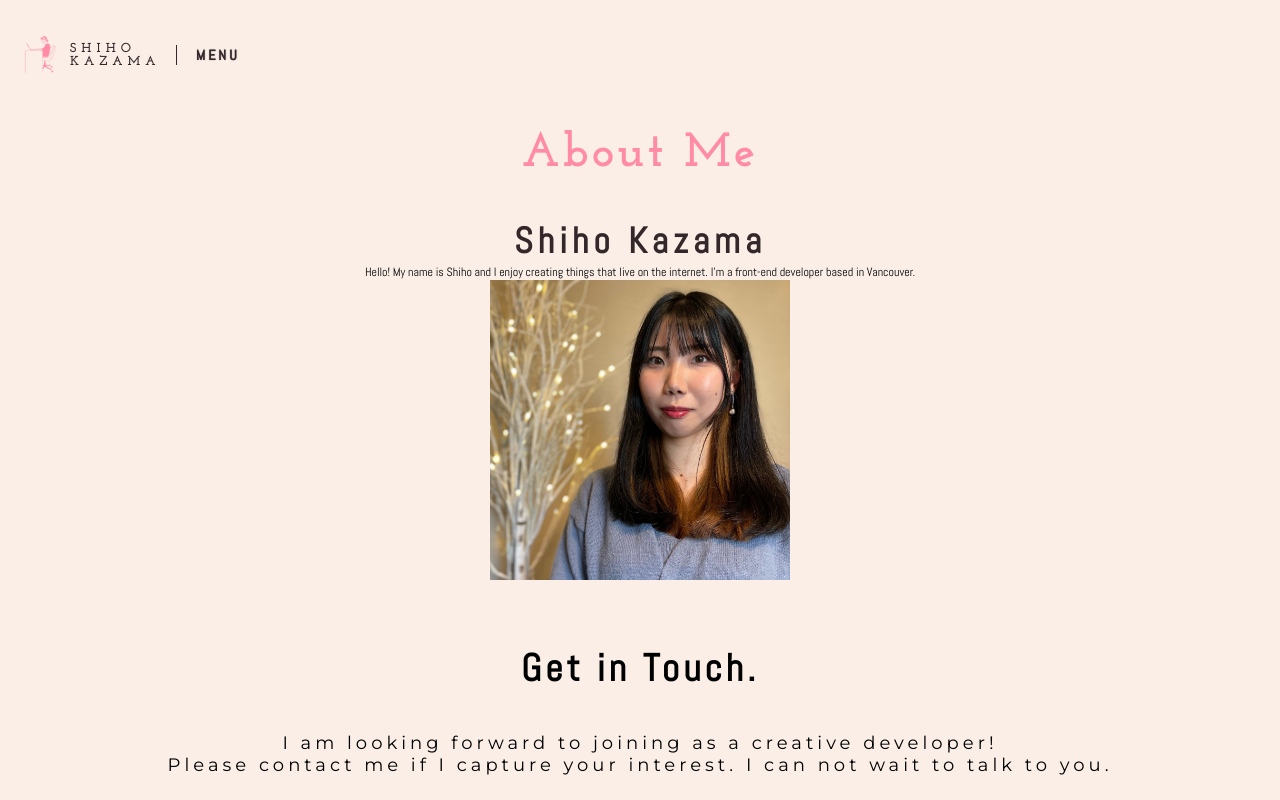
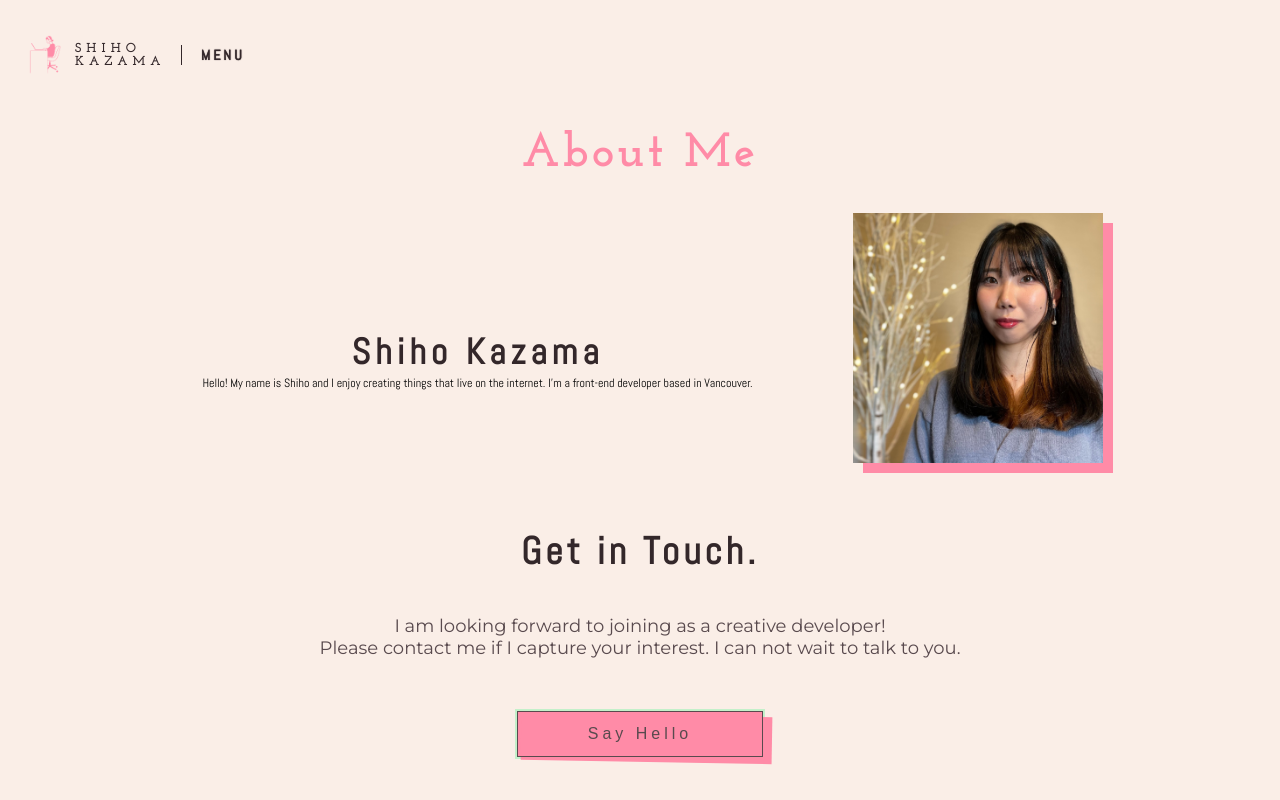
Before and after one commit to miacan2021/Portfolio-page, a React (Create React App) app: page /about in a window 1280 px wide. Shown: the top 800 px of the page. Built offline with nearby package versions, Linux system fonts and the light colour scheme.

Commit message:
changed about page styling

```diff
--- a/src/components/aboutPageLayout/AboutPage.styled.tsx
+++ b/src/components/aboutPageLayout/AboutPage.styled.tsx
@@ -1,14 +1,26 @@
 import styled from "styled-components";
 
 export const AboutPageWrapper = styled.div`
-   width: 80wh;
+   width: 80vw;
+   max-width: 1000px;
    padding-top: 130px;
    text-align: center;
+   margin: auto;
    @media (max-width: ${({theme}) => theme.mobile}) {
         width: 90wh;
        }
 `
+export const Introduce = styled.div`
+    margin-top: 35px;
+    display: flex;
+    align-items: center;
+    justify-content: space-around;
 
+`
+export const Myself = styled.div`
+    width: 60%;
+    padding: 20px;
+`
 export const AboutTitle = styled.h1`
     font-family: 'Josefin Slab', serif;
     font-size: 48px;
@@ -16,10 +28,34 @@
     color: ${({theme}) =>  theme.palette.pink };
 `
 
+export const AboutImg = styled.img`
+    width: 250px;
+    height: 250px;
+    object-fit: cover;
+    box-shadow: 10px 10px 0px ${({theme}) =>  theme.palette.pink };
+    transition: all 0.8s;
+`
 
-
-export const AboutImg = styled.img`
-    width: 300px;
-    height: 300px;
-    object-fit: cover;
+export const AboutMessage = styled.div`
+    position: absolute;
+    top: 50%;
+    left: 50%;transform: translate(-50%, -50%);
+    color: ${({theme}) =>  theme.palette.pink };
+    font-family: 'Abel', sans-serif;
+    letter-spacing: 3px;
+    font-weight: bold;
+    font-size: 28px;
+    opacity: 0;
+    transition: all 0.8s;
 `
+export const AboutImgArea = styled.a`
+    position: relative;
+    cursor: pointer;
+    &:hover ${AboutMessage} {
+        opacity: 1;
+    }
+    &:hover ${AboutImg}{
+    box-shadow: none;
+    filter: grayscale(100%);
+    }
+`
--- a/src/components/aboutPageLayout/AboutPage.tsx
+++ b/src/components/aboutPageLayout/AboutPage.tsx
@@ -1,7 +1,7 @@
 import { Contact } from "../layout/Contact"
 import { GrobalStyles } from "../styles/Globals.styled";
 import { NavBar } from "../layout/NavBar"
-import { AboutImg, AboutPageWrapper, AboutTitle } from "./AboutPage.styled";
+import { AboutImg, AboutImgArea, AboutMessage, AboutPageWrapper, AboutTitle, Introduce, Myself } from "./AboutPage.styled";
 import { ThemeProvider } from "styled-components"
 import { theme } from "../styles/Globals.styled"
 import { AboutH1 } from "../layout/About.styled"
@@ -15,10 +15,17 @@
         <ThemeProvider theme={theme}>
         <AboutPageWrapper>
         <AboutTitle>About Me</AboutTitle>
+        <Introduce>
+        <Myself>
         <AboutH1>Shiho Kazama</AboutH1>
         <p>Hello! My name is Shiho and I enjoy creating things that live on the internet.
             I'm a front-end developer based in Vancouver.</p>
+        </Myself>
+        <AboutImgArea href="resume">
         <AboutImg src="/img/about.jpg" alt="myphoto" />
+        <AboutMessage>View my resume</AboutMessage>
+        </AboutImgArea>
+        </Introduce>
         </AboutPageWrapper>
         <Contact />
         </ThemeProvider>
--- a/src/components/layout/Contact.styled.tsx
+++ b/src/components/layout/Contact.styled.tsx
@@ -13,15 +13,14 @@
     font-family: 'Abel', sans-serif;
     font-size: 38px;
     letter-spacing: 4px;
-
+    color: ${({theme}) => theme.palette.head_text};
 `
 export const ContactP = styled.p`
     font-family: 'Montserrat', sans-serif;
     font-size: 18px;
-    letter-spacing: 4px;
     margin-top: 40px;
     white-space: wrap;
-
+    color: ${({theme}) => theme.palette.sub_text};;
 `
 
 export const Links = styled.div`
--- a/src/components/layout/Nav.styled.tsx
+++ b/src/components/layout/Nav.styled.tsx
@@ -3,6 +3,7 @@
 export const Nav = styled.nav<{open: boolean}>`
     height: 110px;
     width: 100%;
+
     background: ${({ open }) => open ? '#fffffe' : 'transparent'};
     display: flex;
     align-items: center;
@@ -21,7 +22,7 @@
     gap: 10px;
     cursor: pointer;
     z-index: 100;
-    padding-left: 20px;
+    padding-left: 25px;
     @media (max-width: ${({theme}) => theme.mobile}) {
         justify-content: center;
     }
@@ -100,7 +101,8 @@
     color: ${({theme}) =>  theme.palette.head_text };
     font-family: 'Abel', sans-serif;
     cursor: pointer;
-    font-size: 14px;
+    font-size: 16px;
+    font-weight: bold;
     flex-wrap: wrap;
     transform: ${({ open }) => open ? 'translateX(0px)' : 'translateX(-400px)'} translateX(0px);
     opacity: ${({ open }) => (open ? 1 : 0)};
@@ -158,7 +160,7 @@
     display: flex;
     align-items: center;
     justify-content:flex-end;
-    gap: 10px;
+    gap: 20px;
 @media (max-width: ${({theme}) => theme.mobile}) {
     width: 80%;
     margin: 0 auto;
```
